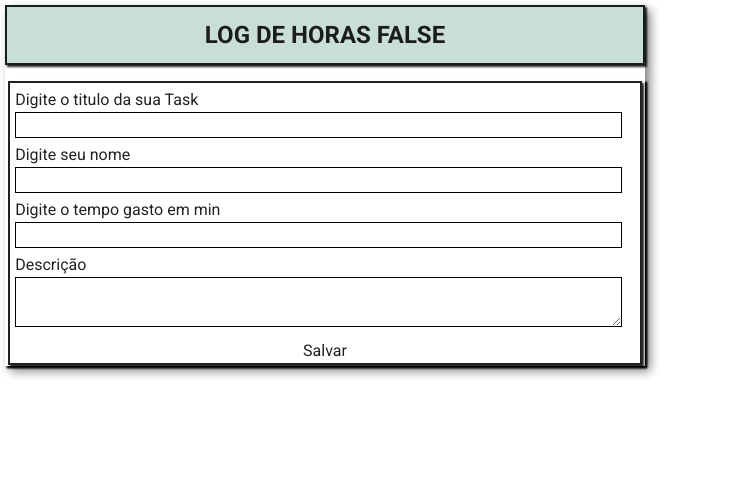
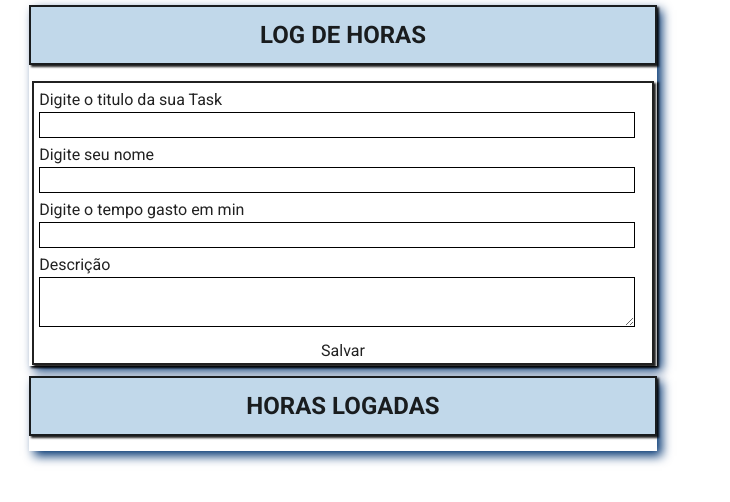
Before and after one commit to LucasMendesFigueiroa/horas_log, a Vue app: page / in a window 1280 px wide. Shown: the top 502 px of the page, without its empty margins (0-730 px from the left). Built offline with nearby package versions, Linux system fonts and the light colour scheme.

Commit message:
formulario
modificando o formulario

```diff
--- a/src/components/FormLogHoras.vue
+++ b/src/components/FormLogHoras.vue
@@ -37,7 +37,7 @@ export default {
   methods: {
     grava(event: any) {
       const l = [this.titulo, this.nome, this.tempo, this.descricao];
-      this.$emit("t", l);
+      this.$emit("forme", l);
 
       return;
     },
--- a/src/components/Painel.vue
+++ b/src/components/Painel.vue
@@ -1,9 +1,9 @@
 <template>
   <div class="painel">
     <h2 v-if="visibilidade" class="painel-titulo" @click="visivel = !visivel">
-      {{ titulo }} true
+      {{ titulo }}
     </h2>
-    <h2 v-else class="painel-titulo">{{ titulo }} false</h2>
+    <h2 v-else class="painel-titulo">{{ titulo }}</h2>
 
     <div class="painel-conteudo" v-show="visivel">
       <slot></slot>
@@ -29,8 +29,8 @@ export default {
 
   display: inline-block;
   margin: 5px;
-  box-shadow: 5px 5px 10px grey;
-  width: 50%;
+  box-shadow: 5px 5px 10px rgb(1, 52, 113);
+  width: 100%;
   height: 100%;
   text-align: center;
 }
@@ -38,7 +38,7 @@ export default {
 .painel .painel-titulo {
   text-align: center;
   border: solid 2px;
-  background: rgba(201, 222, 217, 0.995);
+  background: rgba(193, 216, 234, 0.995);
   margin: 0 0 15px 0;
   padding: 10px;
   text-transform: uppercase;
--- a/src/views/HomeView.vue
+++ b/src/views/HomeView.vue
@@ -1,19 +1,24 @@
 <template>
-  <v-row align="center" justify="center">
-    <v-col cols="12">
-      <painel titulo="Log de horas">
-        <div><formlog @t="tes"></formlog></div>
-      </painel>
-    </v-col>
-
-    <v-col cols="12">
-      <div v-for="loga in horaslogadas" :key="loga">
-        <painel :titulo="loga[0]" visibilidade="true">
-          <div><cardinf :formulario="loga"> </cardinf></div>
+  <div>
+    <ul class="listahome">
+      <li>
+        <div class="painelhome">
+          <painel titulo="Log de horas">
+            <formlog @forme="formulario" />
+          </painel>
+        </div>
+      </li>
+      <li class="painelhome">
+        <painel titulo="Horas Logadas">
+          <div v-for="loga in horaslogadas" :key="loga">
+            <painel :titulo="loga[0]" visibilidade="true">
+              <cardinf :formulario="loga" />
+            </painel>
+          </div>
         </painel>
-      </div>
-    </v-col>
-  </v-row>
+      </li>
+    </ul>
+  </div>
 </template>
 
 <script lang="ts">
@@ -38,7 +43,6 @@ export default Vue.extend({
     return {
       //logHora: LogDeHoras,
       horaslogadas: [],
-      t: "teste",
     };
   },
 
@@ -46,11 +50,17 @@ export default Vue.extend({
     showevent(event: any) {
       console.log(event);
     },
-    tes(form: string[]) {
+    formulario(form: string[]) {
       this.horaslogadas.push(form);
-      this.t = form[0];
-      console.log(this.t);
     },
   },
 });
 </script>
+<style scoped>
+.listahome {
+  list-style: none;
+}
+.painelhome {
+  width: 50%;
+}
+</style>
```
